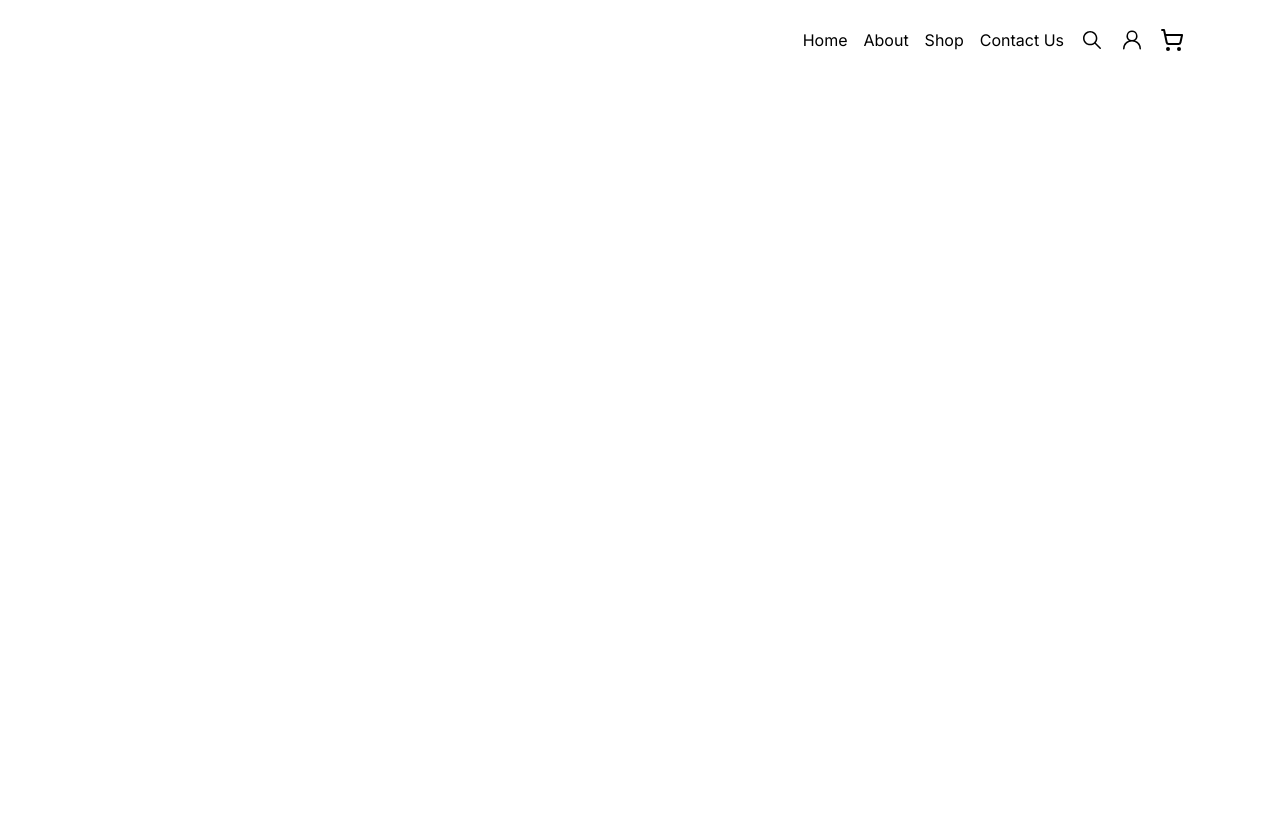
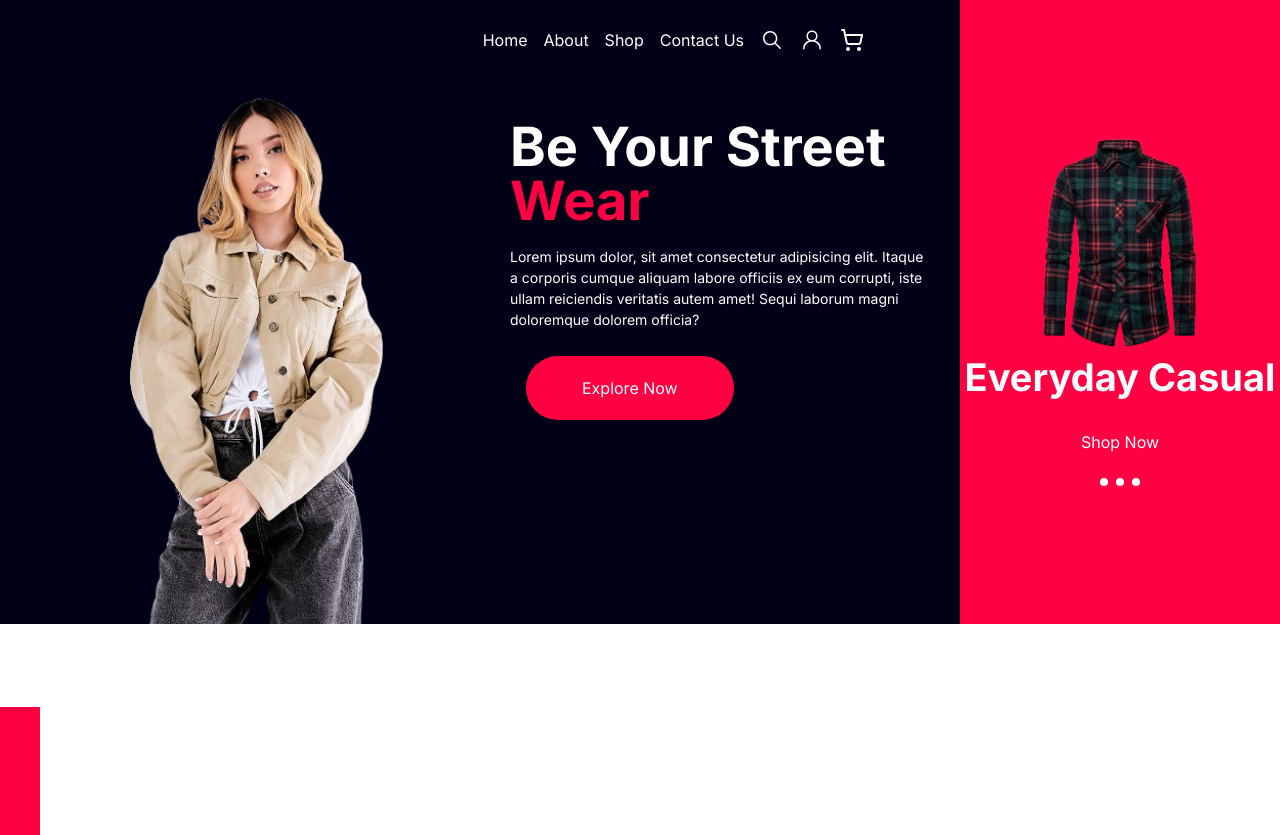
Before and after one commit to LogiMator/Short, a Next.js app: page / in a window 1280 px wide. Before the commit the page ends 800 px from the top, so only its background shows below. Built offline with nearby package versions, Linux system fonts and the light colour scheme.

Commit message:
navbar and container add

```diff
--- /dev/null
+++ b/src/app/components/contenedor/Container.tsx
@@ -0,0 +1,34 @@
+import Image from "next/image"
+import { NavBar } from "../navbar/NavBar"
+
+export function Container() {
+    return (
+    <div className="bg-[#020016] text-white flex">
+        <div className="w-[75%]">
+            <NavBar />
+                <div className="flex flex-row ">
+                <Image src={"/images/caqui.png"} priority={false} width={480} height={520} alt="Modelo" />
+                    <div className="w-[420px] mx-auto my-10">
+                        <p className="text-[54px] font-bold leading-none">Be Your Street <span className="text-[#FF0042]">Wear</span></p>
+                        <p className="my-[18px] text-[14px] ">Lorem ipsum dolor, sit amet consectetur adipisicing elit. Itaque a corporis cumque aliquam labore officiis ex eum corrupti, iste ullam reiciendis veritatis autem amet! Sequi laborum magni doloremque dolorem officia?</p>
+                        <button className="bg-[#FF0042] mt-2 px-[56px] py-[20px] rounded-full hover:scale-110 ease-out ml-4 duration-300">Explore Now</button>
+                    </div>
+                </div>
+        </div>
+
+        <div className="w-[25%] bg-[#FF0042] flex flex-col justify-center items-center">
+            <Image src={"/images/camisa.png"} className="" width={220} height={320} alt="Camisa" />
+            <p className="text-[38px] block text-center font-bold">Everyday Casual</p>
+            <a href="#" className="hover:scale-125 my-6 ease-out duration-300"> Shop Now </a>
+                <div className="flex gap-2">
+                    <input className="accent-[#012123] appearance-none bg-white w-2 h-2 checked:bg-[#022123] rounded-full cursor-pointer" type="radio" name= "group" id="1" />
+                    <input className="accent-[#012123] appearance-none bg-white w-2 h-2 checked:bg-[#022123] rounded-full cursor-pointer" type="radio" name= "group" id="2" />
+                    <input className="accent-[#012123] appearance-none bg-white w-2 h-2 checked:bg-[#022123] rounded-full cursor-pointer" type="radio" name= "group" id="3" />
+                </div>
+        </div>
+
+        <div className="w-10 h-32 bg-[#FF0042] absolute bottom-[-35px] "></div>
+
+    </div>
+    )
+}
--- a/src/app/page.tsx
+++ b/src/app/page.tsx
@@ -1,7 +1,7 @@
-import { NavBar } from "./components/navbar/NavBar"
+import { Container } from "./components/contenedor/Container"
 
 export default function Home() {
   return (
-    <NavBar></NavBar>
+    <Container />
   );
 }
--- a/tsconfig.json
+++ b/tsconfig.json
@@ -21,6 +21,6 @@
       "@/*": ["./src/*"]
     }
   },
-  "include": ["next-env.d.ts", "**/*.ts", "**/*.tsx", ".next/types/**/*.ts", "src/app/components/navbar/NavBar.jsx"],
+  "include": ["next-env.d.ts", "**/*.ts", "**/*.tsx", ".next/types/**/*.ts", "src/app/components/navbar/NavBar.tsx"],
   "exclude": ["node_modules"]
 }
```
Also changed, not shown: public/images/camisa.png (added), public/images/caqui.png (added).
